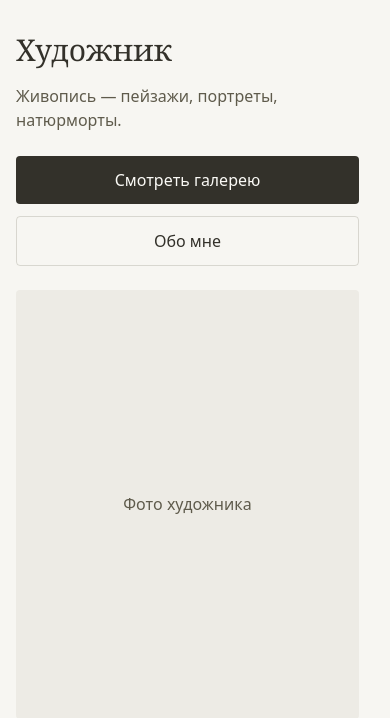
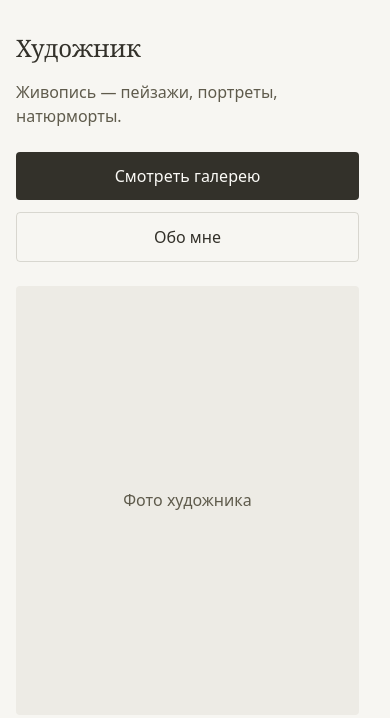
Before and after one commit to Riccaruga/site, a Django app: page / in a window 390 px wide. Shown: the part 69-787 px from the top of the page. Run offline with Django 5.2, Linux system fonts and the light colour scheme; some libraries are stand-ins or nearby versions.

Commit message:
Adjust homepage heading sizes
Use smaller responsive heading sizes on mobile and a 44px heading on large screens.

```diff
--- a/templates/core/home.html
+++ b/templates/core/home.html
@@ -4,7 +4,7 @@
 <section class="max-w-5xl mx-auto px-4 py-8 md:py-12">
   <div class="grid md:grid-cols-2 gap-6 md:gap-10 items-center">
     <div>
-      <h1 class="text-3xl md:text-5xl font-serif mb-4 break-words">{% if profile %}{{ profile.name }}{% else %}Художник{% endif %}</h1>
+      <h1 class="text-2xl sm:text-3xl md:text-3xl lg:text-[44px] font-serif mb-4 break-words">{% if profile %}{{ profile.name }}{% else %}Художник{% endif %}</h1>
       <p class="text-base md:text-lg text-ink-soft mb-6 break-words">{% if profile and profile.statement %}{{ profile.statement|truncatewords:30 }}{% else %}Живопись — пейзажи, портреты, натюрморты.{% endif %}</p>
       <div class="flex flex-col sm:flex-row gap-3">
         <a href="{% url 'gallery:list' %}" class="bg-ink text-paper-50 px-6 py-3 rounded hover:bg-ink/90 text-center min-h-[44px] flex items-center justify-center">Смотреть галерею</a>
```
